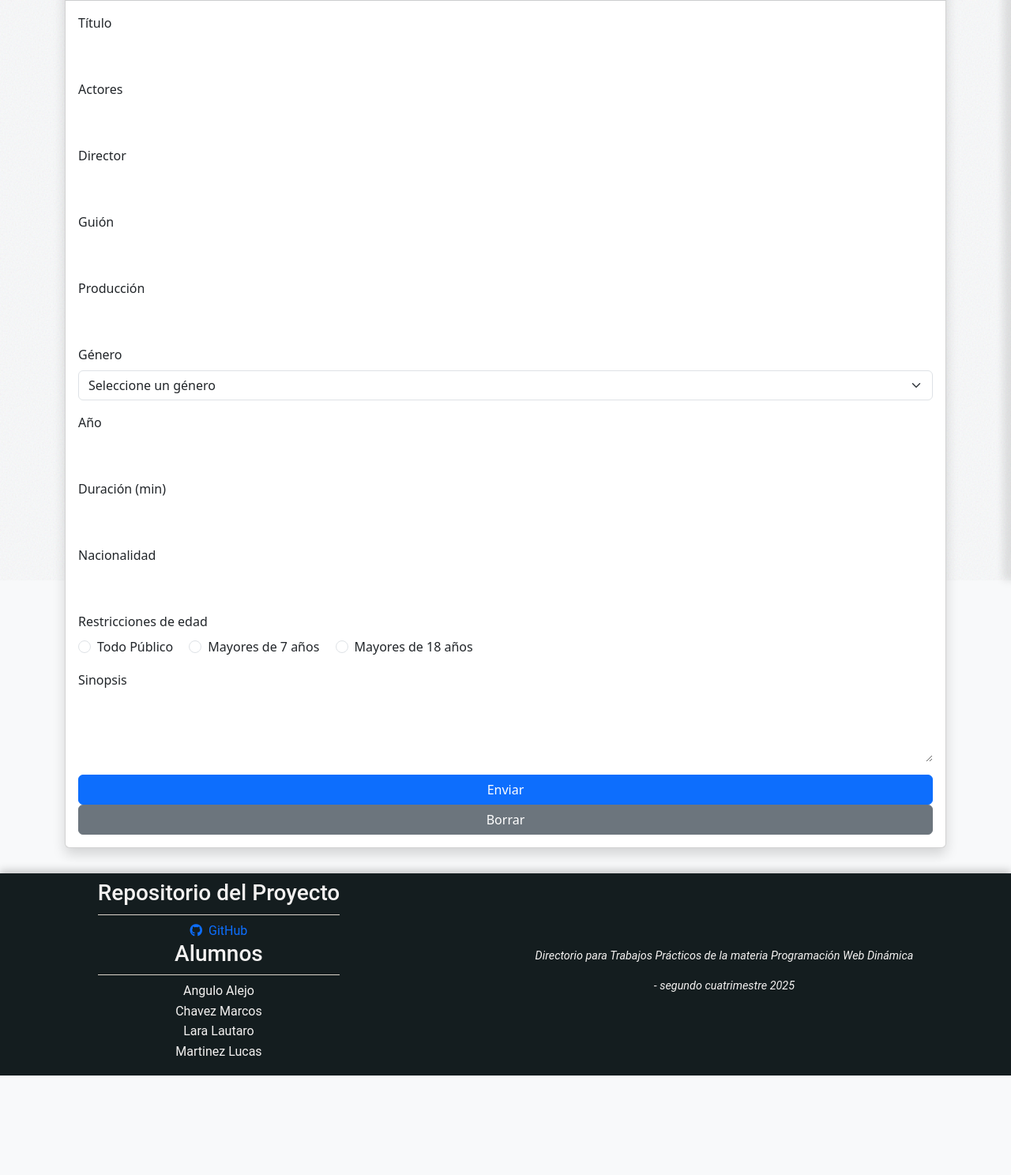
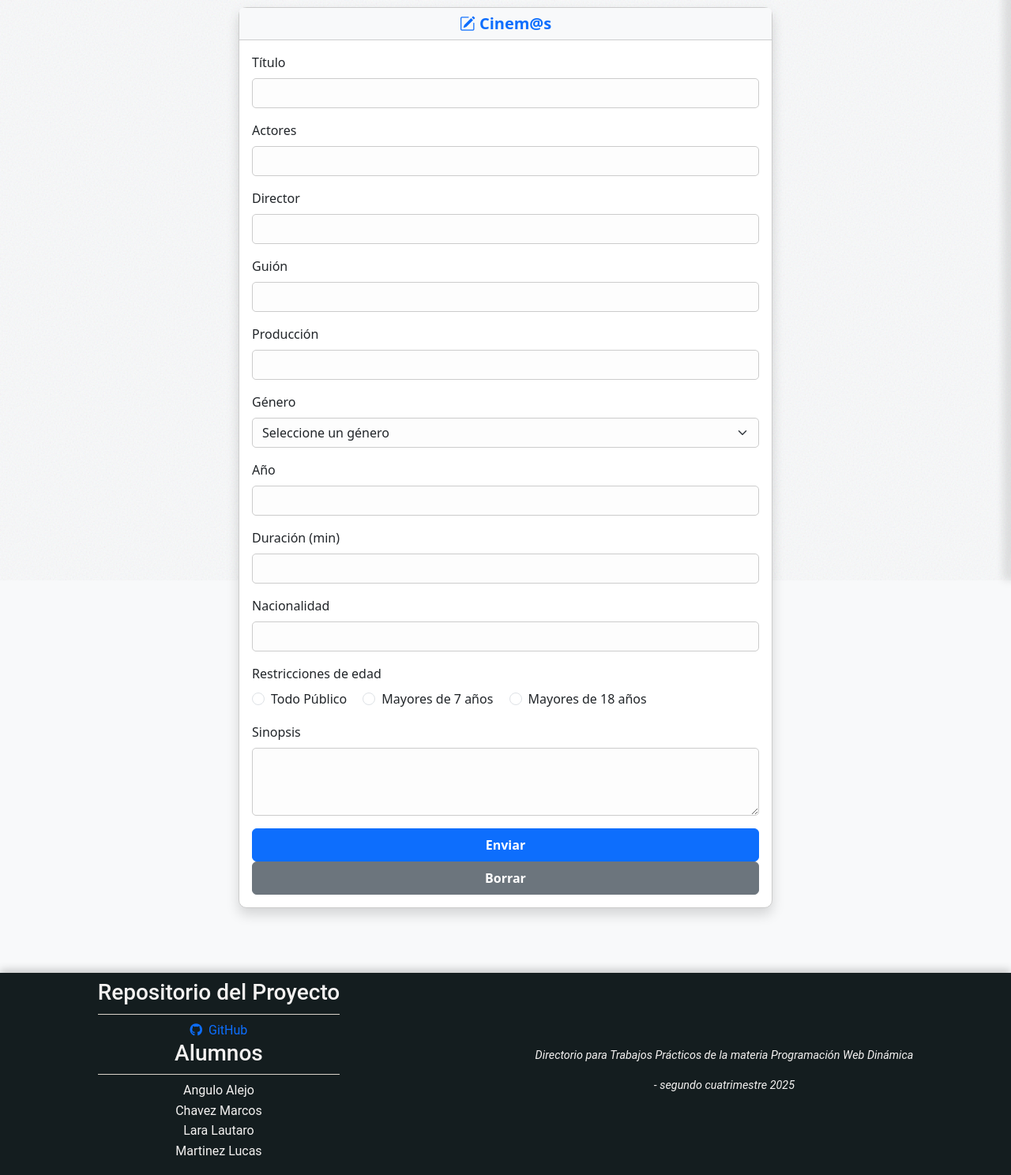
Before and after one commit to Marcos-Chavez-5505/PWD, a PHP site: page /TP/2/4/formulario.php in a window 1280 px wide. Shown: the part 65-1553 px from the top of the page at 79% size. Before the commit the page ends 1427 px from the top, so only its background shows below. Run offline with PHP 8.4, Linux system fonts and the light colour scheme.

Commit message:
ej4 tp2 arreglado

```diff
--- a/vista/TP/2/4/formulario.php
+++ b/vista/TP/2/4/formulario.php
@@ -4,18 +4,20 @@
     <meta charset="UTF-8">
     <meta name="viewport" content="width=device-width, initial-scale=1">
     <title>Cinem@s - Carga de Películas</title>
+
+    <!-- Bootstrap -->
     <link href="https://cdn.jsdelivr.net/npm/bootstrap@5.3.2/dist/css/bootstrap.min.css" rel="stylesheet">
     <link href="https://cdn.jsdelivr.net/npm/bootstrap-icons@1.10.5/font/bootstrap-icons.css" rel="stylesheet">
-    <link rel="stylesheet" href="../../../css/header-footer.css">
+
+    <!-- Tu CSS -->
     <link rel="stylesheet" href="../../../css/tp2.css">
-    <link rel="stylesheet" href="../../../../home/fonts/css/all.min.css">
-
 </head>
 <body class="bg-light">
 
     <!-- Header -->
     <?php include_once '../../../estructura/header.php'; ?>
 
+    <main>
         <div class="container mt-4">
             <div class="card shadow">
                 <div class="card-header bg-light">
@@ -23,44 +25,45 @@
                 </div>
                 <div class="card-body">
                     <form id="peliculaForm" action="pelicula.php" method="POST" novalidate>
+
                         <!-- Título -->
                         <div class="mb-3">
-                        <label class="form-label">Título</label>
+                            <label for="titulo" class="form-label">Título</label>
                             <input type="text" class="form-control" name="titulo" id="titulo" required>
                             <div class="invalid-feedback">El título es obligatorio y debe tener al menos 2 caracteres.</div>
                         </div>
 
                         <!-- Actores -->
                         <div class="mb-3">
-                        <label class="form-label">Actores</label>
+                            <label for="actores" class="form-label">Actores</label>
                             <input type="text" class="form-control" name="actores" id="actores" required>
                             <div class="invalid-feedback">Los actores son obligatorios.</div>
                         </div>
 
                         <!-- Director -->
                         <div class="mb-3">
-                        <label class="form-label">Director</label>
+                            <label for="director" class="form-label">Director</label>
                             <input type="text" class="form-control" name="director" id="director" required>
                             <div class="invalid-feedback">El director es obligatorio.</div>
                         </div>
 
                         <!-- Guión -->
                         <div class="mb-3">
-                        <label class="form-label">Guión</label>
+                            <label for="guion" class="form-label">Guión</label>
                             <input type="text" class="form-control" name="guion" id="guion" required>
                             <div class="invalid-feedback">El guion es obligatorio.</div>
                         </div>
 
                         <!-- Producción -->
                         <div class="mb-3">
-                        <label class="form-label">Producción</label>
+                            <label for="produccion" class="form-label">Producción</label>
                             <input type="text" class="form-control" name="produccion" id="produccion" required>
                             <div class="invalid-feedback">La producción es obligatoria.</div>
                         </div>
 
                         <!-- Género -->
                         <div class="mb-3">
-                        <label class="form-label">Género</label>
+                            <label for="genero" class="form-label">Género</label>
                             <select class="form-select" name="genero" id="genero" required>
                                 <option value="">Seleccione un género</option>
                                 <option value="Acción">Acción</option>
@@ -76,50 +79,51 @@
 
                         <!-- Año -->
                         <div class="mb-3">
-                        <label class="form-label">Año</label>
-                        <input type="text" class="form-control" name="anio" id="anio" maxlength="4" required>
+                            <label for="anio" class="form-label">Año</label>
+                            <input type="number" class="form-control" name="anio" id="anio" maxlength="4" required>
                             <div class="invalid-feedback">Ingrese un año válido de 4 dígitos.</div>
                         </div>
 
                         <!-- Duración -->
                         <div class="mb-3">
-                        <label class="form-label">Duración (min)</label>
-                        <input type="text" class="form-control" name="duracion" id="duracion" maxlength="3" required>
+                            <label for="duracion" class="form-label">Duración (min)</label>
+                            <input type="number" class="form-control" name="duracion" id="duracion" maxlength="3" required>
                             <div class="invalid-feedback">Ingrese una duración válida (1-3 dígitos).</div>
                         </div>
 
                         <!-- Nacionalidad -->
                         <div class="mb-3">
-                        <label class="form-label">Nacionalidad</label>
+                            <label for="nacionalidad" class="form-label">Nacionalidad</label>
                             <input type="text" class="form-control" name="nacionalidad" id="nacionalidad" required>
                             <div class="invalid-feedback">La nacionalidad es obligatoria.</div>
                         </div>
 
                         <!-- Restricciones de edad -->
                         <div class="mb-3">
-                        <label class="form-label">Restricciones de edad</label><br>
+                            <label class="form-label d-block">Restricciones de edad</label>
                             <div class="form-check form-check-inline">
                                 <input class="form-check-input" type="radio" name="restriccion" id="restriccion1" value="Todo Público" required>
-                            <label class="form-check-label">Todo Público</label>
+                                <label class="form-check-label" for="restriccion1">Todo Público</label>
                             </div>
                             <div class="form-check form-check-inline">
                                 <input class="form-check-input" type="radio" name="restriccion" id="restriccion2" value="Mayores de 7 años">
-                            <label class="form-check-label">Mayores de 7 años</label>
+                                <label class="form-check-label" for="restriccion2">Mayores de 7 años</label>
                             </div>
                             <div class="form-check form-check-inline">
                                 <input class="form-check-input" type="radio" name="restriccion" id="restriccion3" value="Mayores de 18 años">
-                            <label class="form-check-label">Mayores de 18 años</label>
+                                <label class="form-check-label" for="restriccion3">Mayores de 18 años</label>
                             </div>
                             <div class="invalid-feedback">Seleccione una restricción de edad.</div>
                         </div>
 
                         <!-- Sinopsis -->
                         <div class="mb-3">
-                        <label class="form-label">Sinopsis</label>
+                            <label for="sinopsis" class="form-label">Sinopsis</label>
                             <textarea class="form-control" name="sinopsis" id="sinopsis" rows="3" required></textarea>
                             <div class="invalid-feedback">La sinopsis es obligatoria y debe tener al menos 10 caracteres.</div>
                         </div>
 
+                        <!-- Botones -->
                         <div class="text-end">
                             <button type="submit" class="btn btn-primary me-2">Enviar</button>
                             <button type="reset" class="btn btn-secondary">Borrar</button>
@@ -128,7 +132,9 @@
                 </div>
             </div>
         </div>
+    </main>
 
+    <!-- JS de validación -->
     <script src="../../../js/validator.js"></script>
 
     <!-- Footer -->
--- a/vista/css/tp2.css
+++ b/vista/css/tp2.css
@@ -1,13 +1,11 @@
 /* tp2.css */
 
 
-/* Contenedor del login */
 .login-container {
     max-width: 400px;
-    margin: 120px auto 50px auto; /* espacio para header */
+    margin: 120px auto 50px auto;
 }
 
-/* Caja del login (clara, como querías) */
 .login-box {
     padding: 25px;
     border: 1px solid #ccc;
@@ -44,3 +42,44 @@
     font-weight: bold;
     border-radius: 5px;
 }
+
+
+.container.mt-4 {
+    max-width: 700px;
+    margin: 50px auto;
+}
+
+.card.shadow {
+    border-radius: 10px;
+    border: 1px solid #ccc;
+    background-color: #fff;
+    box-shadow: 0 4px 12px rgba(0,0,0,0.2);
+}
+
+.card-header h5 {
+    color: #0d6efd;
+    font-weight: bold;
+    text-align: center;
+}
+
+.card-body .form-control,
+.card-body .form-select,
+.card-body textarea {
+    border: 1px solid #ccc;
+    border-radius: 5px;
+    background-color: #fdfdfd;
+    transition: all 0.2s;
+}
+
+.card-body .form-control:focus,
+.card-body .form-select:focus,
+.card-body textarea:focus {
+    border-color: #0d6efd;
+    box-shadow: 0 0 6px rgba(13, 110, 253, 0.4);
+}
+
+.card-body button {
+    font-weight: bold;
+    border-radius: 6px;
+    padding: 8px 15px;
+}
```
Also changed, not shown: vista/js/validator.js (+51 -34 lines). Lines whose indentation alone changed are shown as unchanged.
